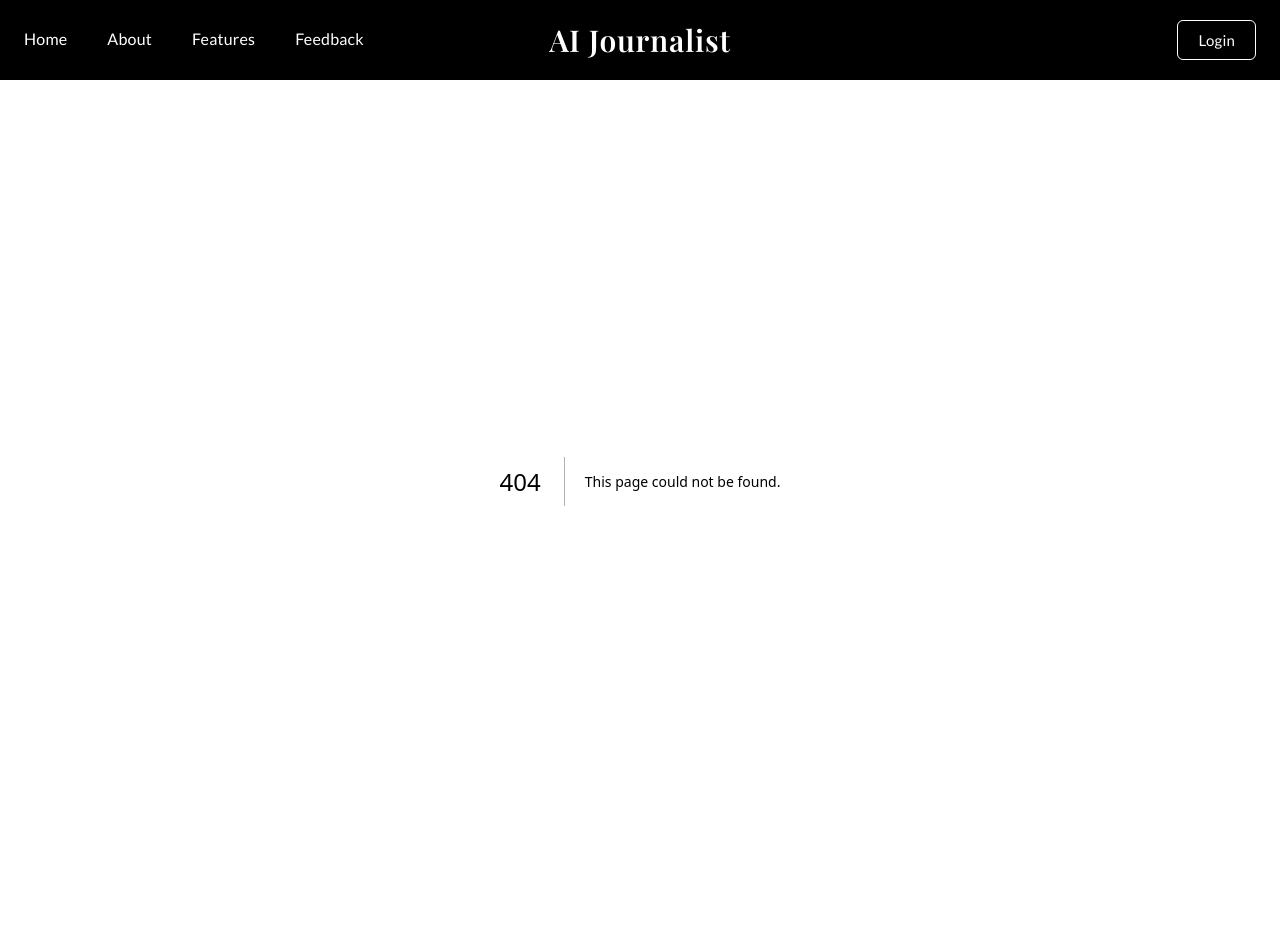
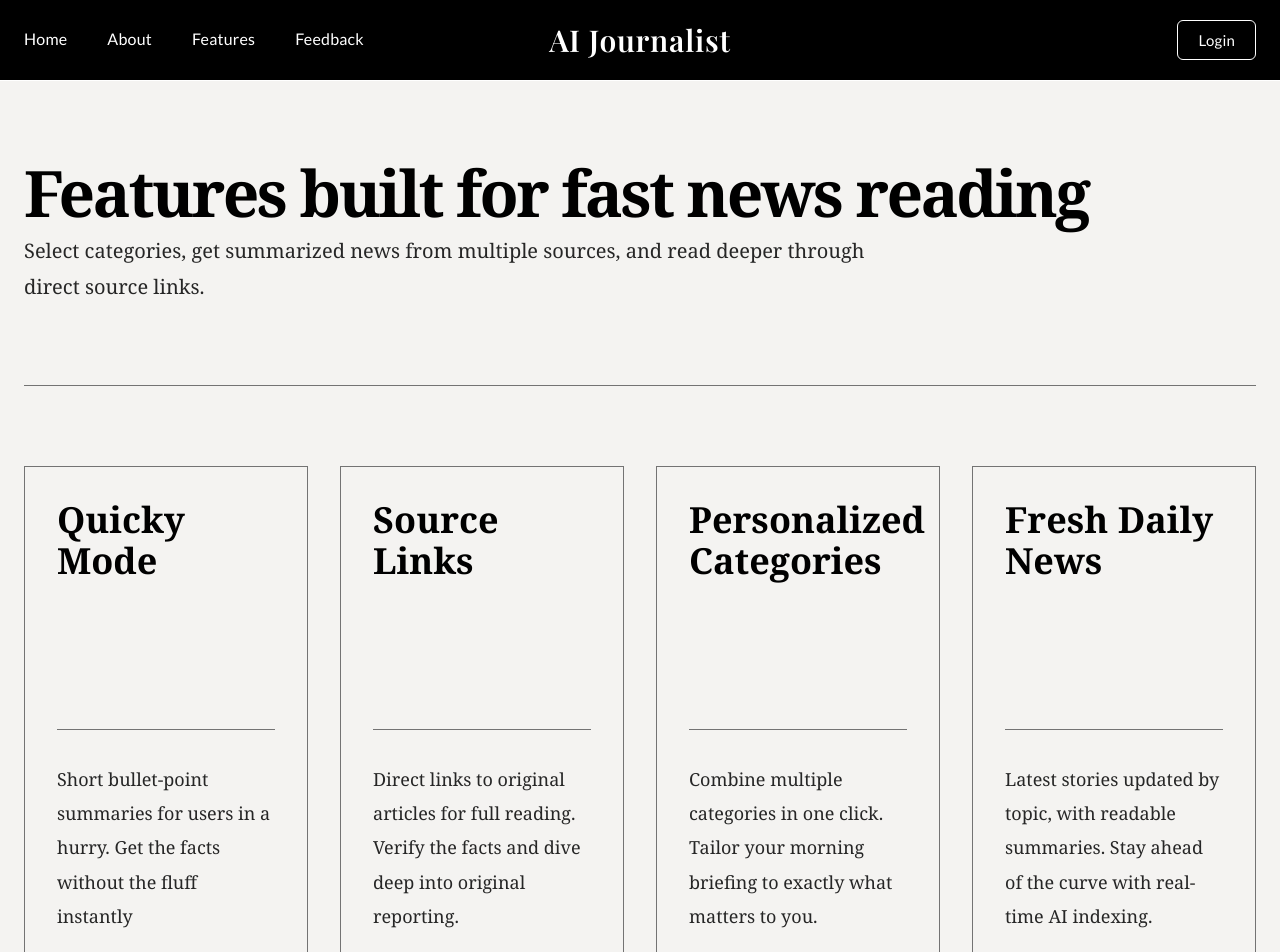
Before and after one commit to balajiNadar08/AI-journalist, a Next.js app: page /features in a window 1280 px wide. Before the commit this address had no page. Shown: the top 952 px of the page. Before the commit the page ends 881 px from the top, so only its background shows below. Built offline with nearby package versions, Linux system fonts and the light colour scheme.

Commit message:
feature page

```diff
--- /dev/null
+++ b/app/features/page.tsx
@@ -0,0 +1,80 @@
+export default function FeaturesPage() {
+  const features = [
+    {
+      title: "Quicky Mode",
+      description:
+        "Short bullet-point summaries for users in a hurry. Get the facts without the fluff instantly",
+    },
+    {
+      title: "Source Links",
+      description:
+        "Direct links to original articles for full reading. Verify the facts and dive deep into original reporting.",
+    },
+    {
+      title: "Personalized Categories",
+      description:
+        "Combine multiple categories in one click. Tailor your morning briefing to exactly what matters to you.",
+    },
+    {
+      title: "Fresh Daily News",
+      description:
+        "Latest stories updated by topic, with readable summaries. Stay ahead of the curve with real-time AI indexing.",
+    },
+  ];
+
+  return (
+    <section className="w-full bg-[#f4f3f1] py-20">
+      <div className="mx-auto max-w-7xl px-6">
+        {/* Header */}
+        <div className="mb-20">
+
+          <h2
+            className="mb-2 text-[64px] leading-none font-semibold tracking-[-0.04em]"
+            style={{ fontFamily: "Georgia, serif" }}
+          >
+            Features built for fast news reading
+          </h2>
+
+          <p
+            className="max-w-[900px] text-[20px] leading-[1.8] text-neutral-800"
+            style={{ fontFamily: "Georgia, serif" }}
+          >
+            Select categories, get summarized news from multiple sources,
+            and read deeper through direct source links.
+          </p>
+        </div>
+
+        {/* Divider */}
+        <div className="mb-20 border-t border-neutral-500" />
+
+        {/* Cards */}
+        <div className="grid grid-cols-4 gap-8">
+          {features.map((feature) => (
+            <div
+              key={feature.title}
+              className="flex h-[500px] flex-col border border-neutral-500 bg-transparent p-8"
+            >
+              <h3
+                className="text-[36px] leading-[1.15] font-semibold"
+                style={{ fontFamily: "Georgia, serif" }}
+              >
+                {feature.title}
+              </h3>
+
+              <div className="flex-1" />
+
+              <div className="mb-8 border-t border-neutral-500" />
+
+              <p
+                className="text-[18px] leading-[1.9] text-neutral-800"
+                style={{ fontFamily: "Georgia, serif" }}
+              >
+                {feature.description}
+              </p>
+            </div>
+          ))}
+        </div>
+      </div>
+    </section>
+  );
+}
--- a/app/feedback/page.tsx
+++ b/app/feedback/page.tsx
@@ -54,7 +54,7 @@ export default function FeedbackPage() {
               </label>
 
               <textarea
-                placeholder="How can we make Chronicle AI better for you?"
+                placeholder="How can we make AI Journalist better for you?"
                 className="h-32 w-full resize-none border border-neutral-400 bg-transparent p-4 outline-none transition focus:border-black"
               />
             </div>
```
